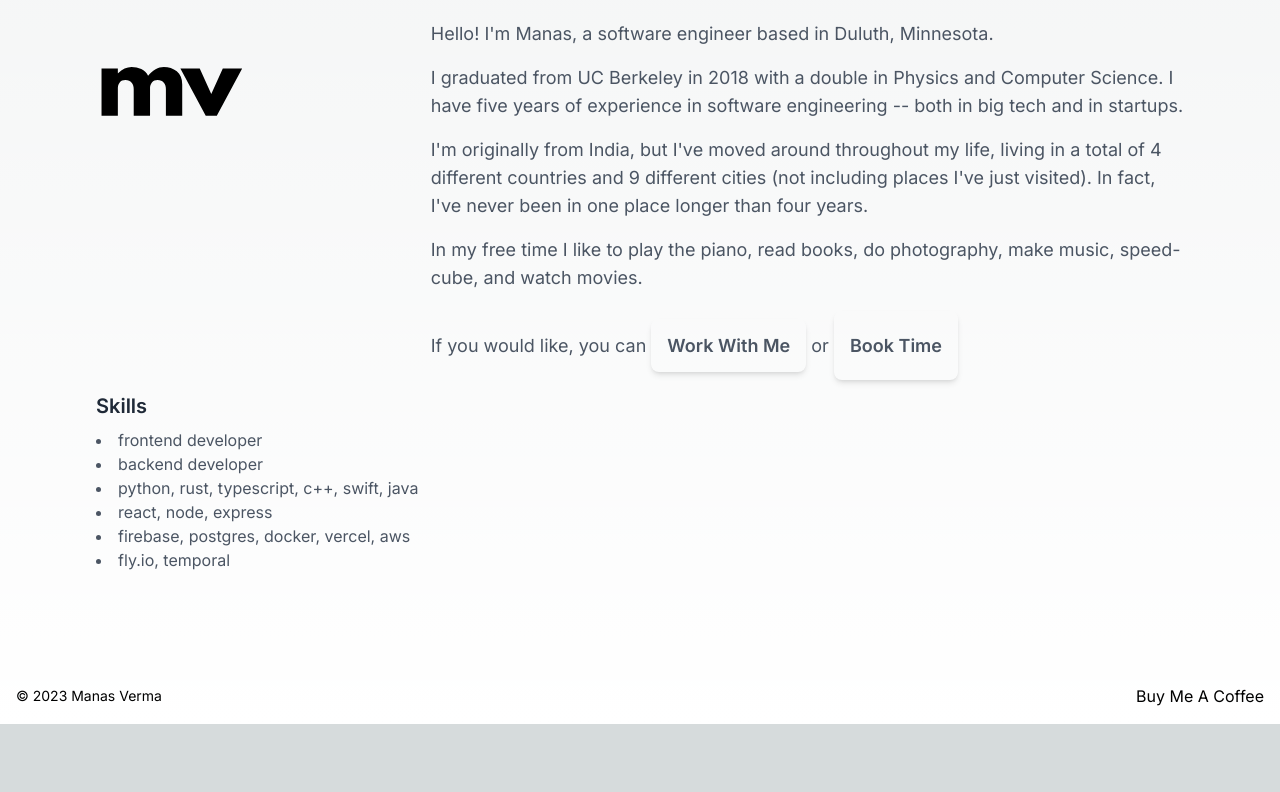
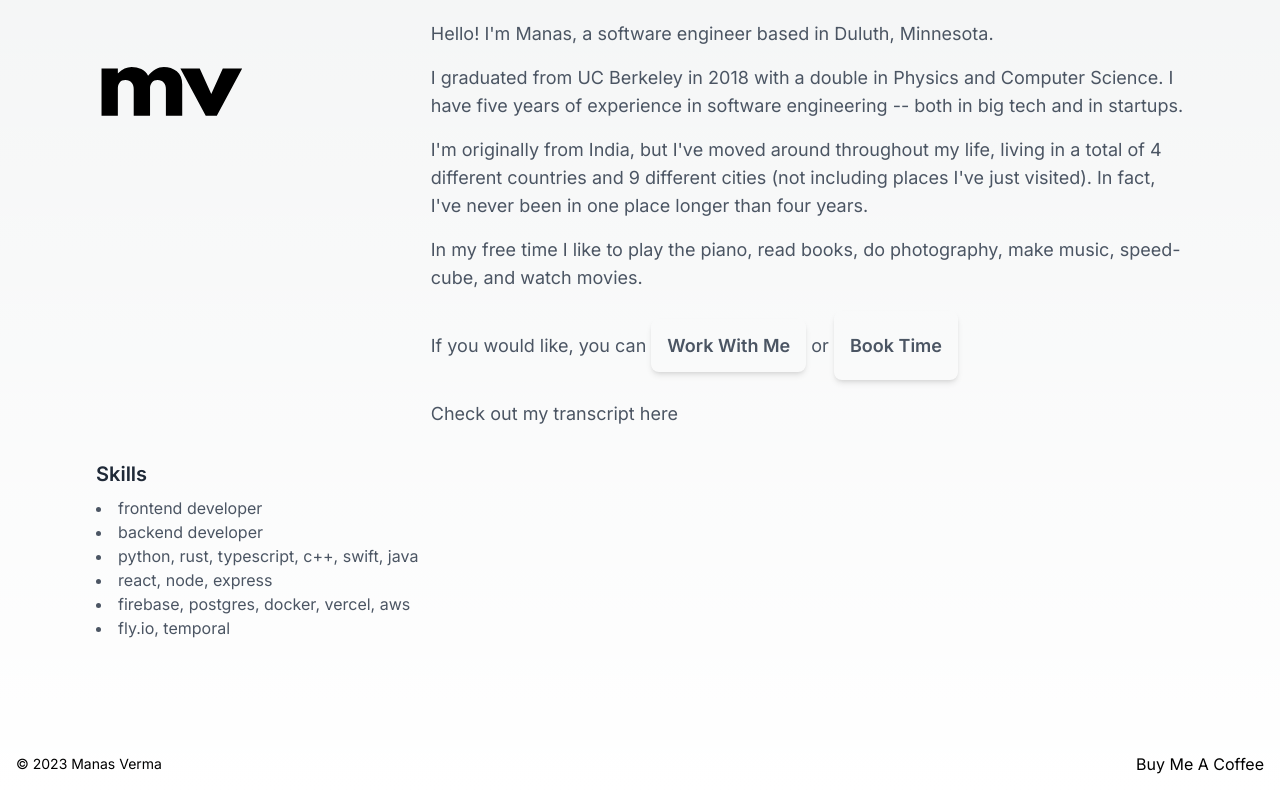
Before and after one commit to manas-verma/portfolio, a Next.js app: page / in a window 1280 px wide. Shown: the part 2399-3191 px from the top of the page. Before the commit the page ends 3123 px from the top, so only its background shows below. Built offline with nearby package versions, Linux system fonts and the light colour scheme.

Commit message:
feat: add transcript

```diff
--- a/src/components/AboutMeSection.tsx
+++ b/src/components/AboutMeSection.tsx
@@ -1,6 +1,7 @@
 import Image from "next/image";
 import React from "react";
 import { aboutMe, skills } from "@/portfolio/about-me";
+import Link from "next/link";
 
 export function AboutMeSection() {
   const description = () => {
@@ -65,6 +66,12 @@ export function AboutMeSection() {
           {description()}
           <br />
           {workWithMe()}
+          <br />
+          <p className="text-lg text-gray-600 dark:text-gray-400 w-full">
+            <Link href="/transcript.pdf">
+              Check out my transcript here
+            </Link>
+          </p>
         </div>
       </div>
       <div className="mt-8">
```
Also changed, not shown: 1 other file (tests, documents, lock files or other folders).
